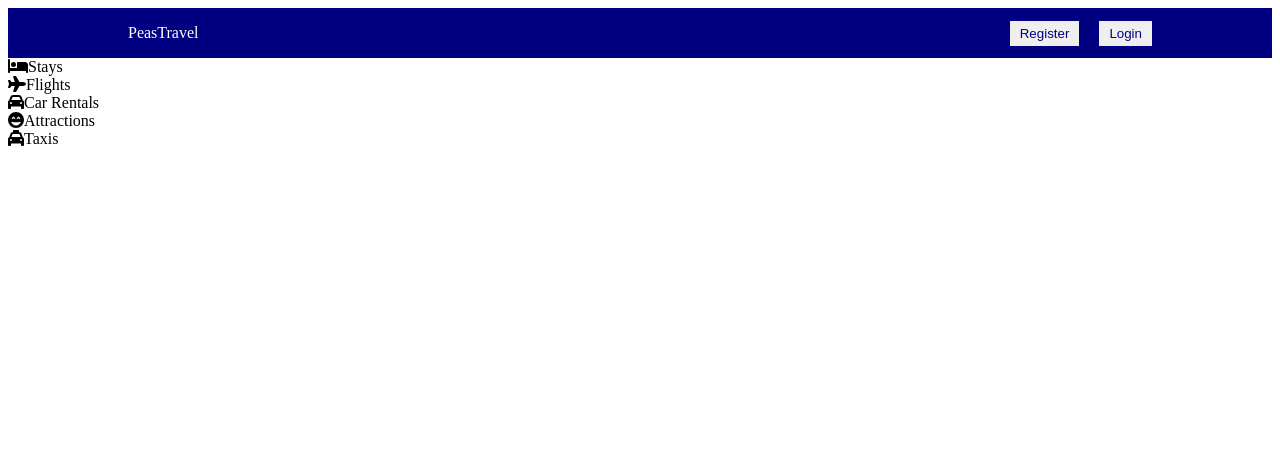
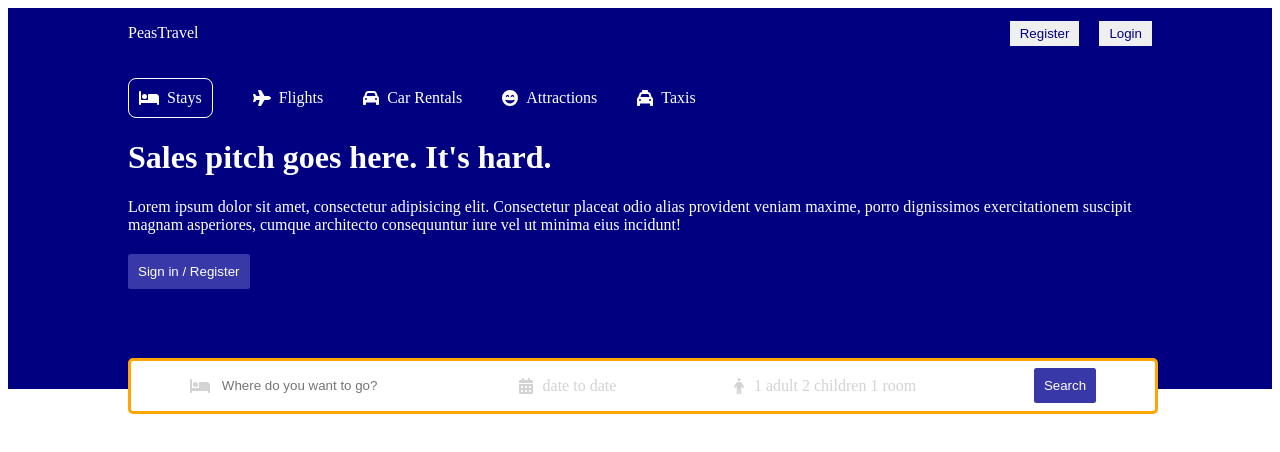
Before and after one commit to CupofCoding/react-reserve, a React (Create React App) app: page / in a window 1280 px wide. Shown: the top 452 px of the page. Built offline with nearby package versions, Linux system fonts and the light colour scheme.

Commit message:
added search bar, no functionality

```diff
--- a/src/components/header/Header.jsx
+++ b/src/components/header/Header.jsx
@@ -1,12 +1,14 @@
 import { FontAwesomeIcon } from '@fortawesome/react-fontawesome'
 import React from 'react'
-import { faBed, faCar, faFaceGrinBeam, faPlane, faTaxi } from '@fortawesome/free-solid-svg-icons'
+import { faBed, faCalendarDays, faCar, faFaceGrinBeam, faPerson, faPlane, faTaxi } from '@fortawesome/free-solid-svg-icons'
+import "./header.css"
 
 const Header = () => {
   return (
     <div className="header">
+        <div className="headerContainer">
             <div className="headerList">
-            <div className="headerListItem">
+                <div className="headerListItem active">
                     <FontAwesomeIcon icon={faBed} />
                     <span>Stays</span>
                 </div>
@@ -27,6 +29,27 @@ const Header = () => {
                     <span>Taxis</span>
                 </div>
             </div>
+            <h1 className="headerTitle">Sales pitch goes here. It's hard.</h1>
+            <p className="headerDescription">Lorem ipsum dolor sit amet, consectetur adipisicing elit. Consectetur placeat odio alias provident veniam maxime, porro dignissimos exercitationem suscipit magnam asperiores, cumque architecto consequuntur iure vel ut minima eius incidunt!</p>
+            <button className="headerButton">Sign in / Register</button>
+            <div className="headerSearch">
+                <div className="headerSearchItem">
+                    <FontAwesomeIcon icon={faBed} className="headerIcon" />
+                    <input type="text" placeholder='Where do you want to go?' className='headerSearchInput' />
+                </div>
+                <div className="headerSearchItem">
+                    <FontAwesomeIcon icon={faCalendarDays} className="headerIcon" />
+                    <span className='headerSearchText'>date to date</span>
+                </div>
+                <div className="headerSearchItem">
+                    <FontAwesomeIcon icon={faPerson} className="headerIcon" />
+                    <span className='headerSearchText'>1 adult 2 children 1 room</span>
+                </div>
+                <div className="headerSearchItem">
+                    <button className="headerButton">Search</button>
+                </div>
+            </div>
+        </div>
     </div>
   )
 }
--- a/src/components/header/header.css
+++ b/src/components/header/header.css
@@ -0,0 +1,80 @@
+.header{
+    background-color: navy;
+    color: white;
+    display: flex;
+    justify-content: center;
+    position : relative;
+}
+
+.headerContainer {
+    width: 100%;
+    max-width: 1024px;
+    margin:  20px 0px 100px 0px;
+}
+
+.headerList {
+    display: flex;
+    gap: 40px;
+}
+
+.headerListItem{
+    display: flex;
+    align-items: center;
+    gap: 8px;
+}
+
+.headerListItem.active{
+    border: 1px solid white;
+    border-radius: 8px;
+    padding: 10px;
+}
+
+.headerDescription{
+    margin: 20px 0px;
+}
+
+.headerButton{
+    border: none;
+    border-radius: 2.5px;
+    padding: 10px;
+    color: white;
+    background-color: #3838A9;
+    font-weight: 500;
+    cursor: pointer;
+}
+
+.headerSearch{
+    height: 30px;
+    width: 100%;
+    max-width: 1024px;
+    padding: 10px 0px;
+    bottom: -25px;
+    background-color: white;
+    border: 3px solid orange;
+    border-radius: 5px;
+    display: flex;
+    align-items: center;
+    justify-content: space-around;
+    position: absolute;
+
+}
+
+.headerIcon{
+    color: lightgray;
+}
+
+.headerSearchItem{
+    display: flex;
+    align-items: center;
+    gap: 10px;
+}
+
+.headerSearchInput{
+    border: none;
+    outline: none;
+}
+
+.headerSearchText{
+    color: lightgray;
+    cursor: pointer;
+}
```
Lines whose indentation alone changed are shown as unchanged.
